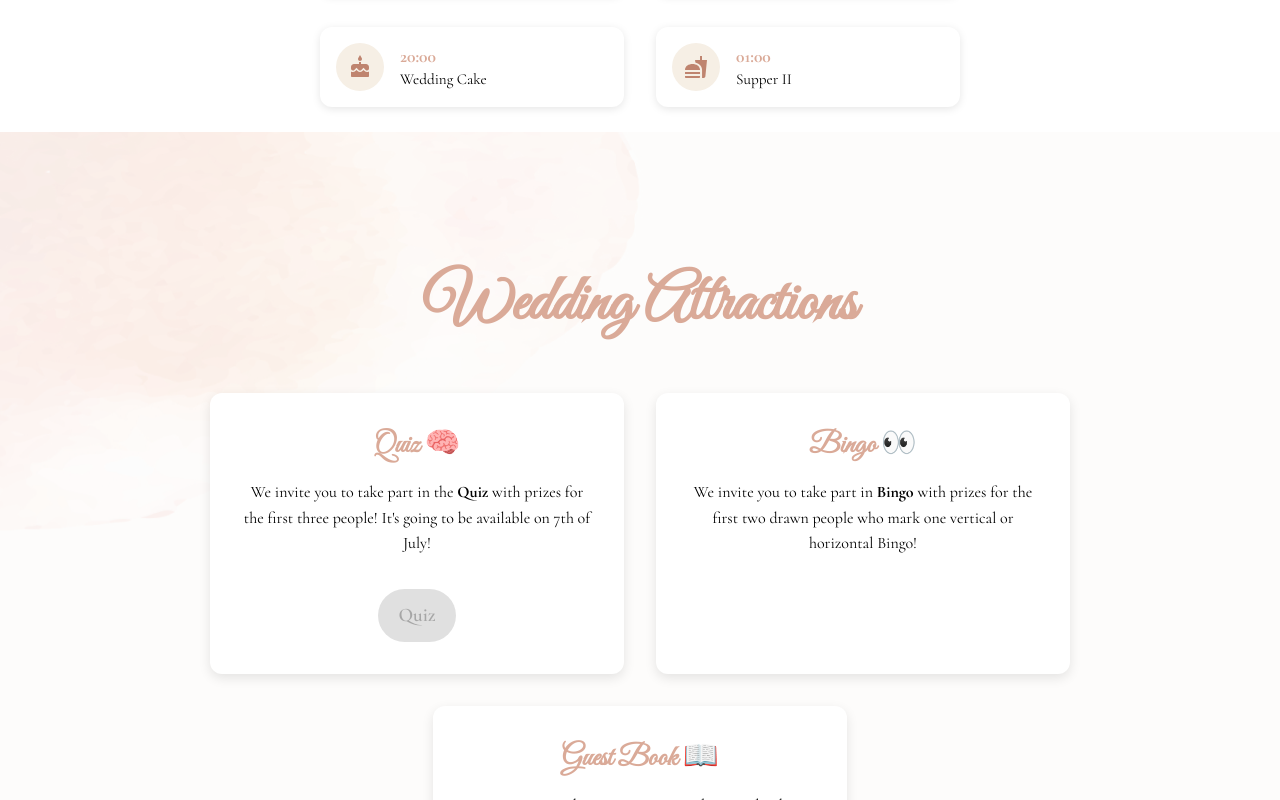
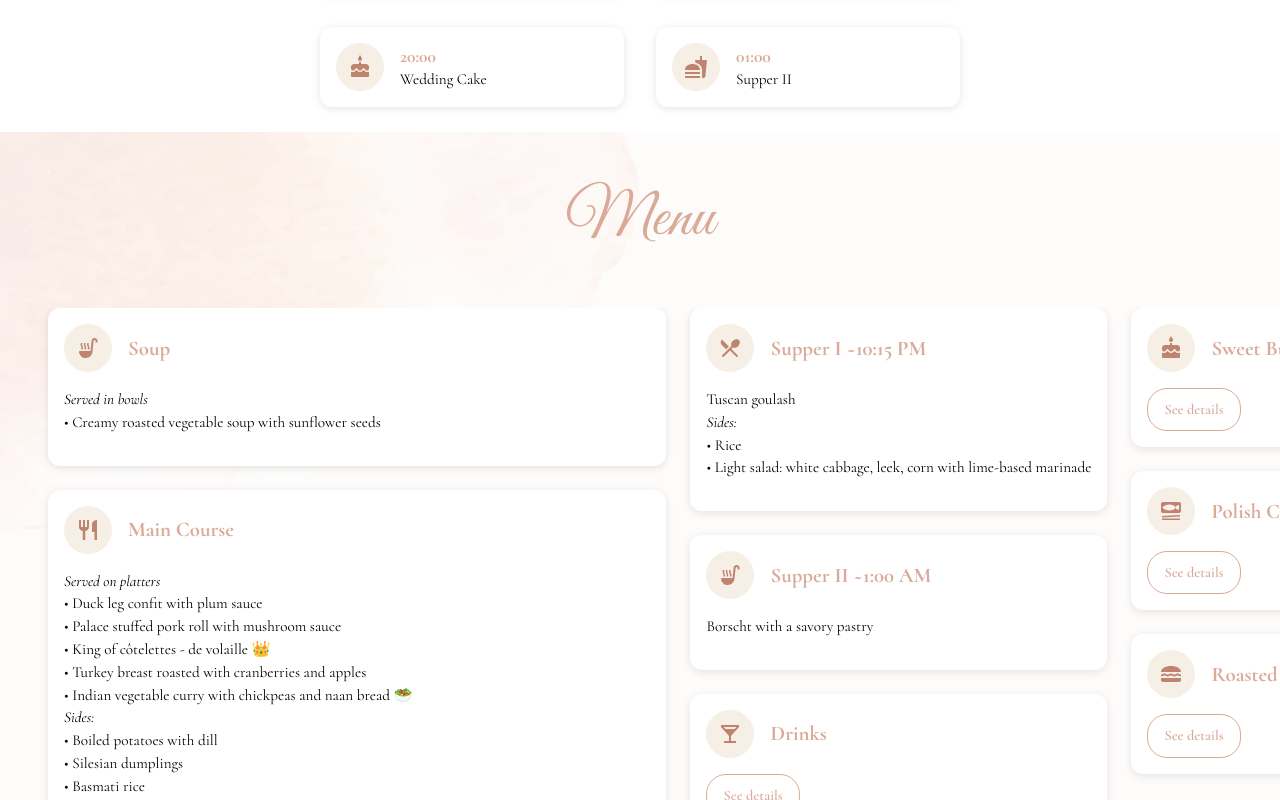
Before and after one commit to Milszym/wedding-web, a React (Create React App) app: page / in a window 1280 px wide. Shown: the part 6300-7100 px from the top of the page. Built offline with nearby package versions, Linux system fonts and the light colour scheme.

Commit message:
Hide attractions for now

```diff
--- a/src/ui/AppContent.tsx
+++ b/src/ui/AppContent.tsx
@@ -22,7 +22,7 @@ export const AppContent = () => {
         <Rsvp/>
         <Tables/>
         <Schedule/>
-        <Attractions />
+        {/* <Attractions /> */}
         <Menu />
 
         <FloatingButtons />
```
